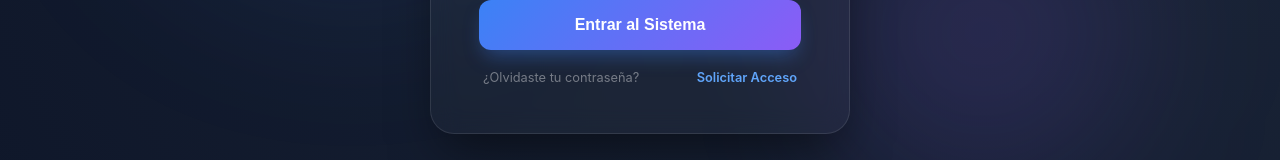
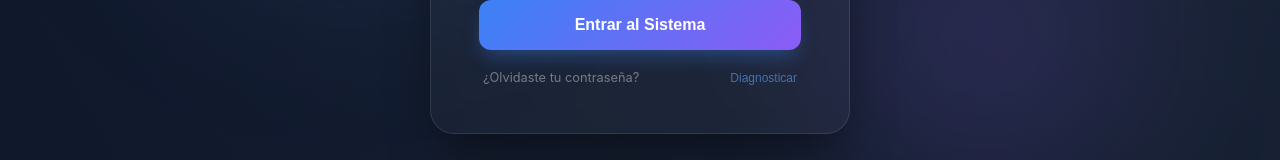
Before and after one commit to fedecuas/blc_hub, a Next.js app: page /login in a window 1280 px wide. Shown: the part 543-703 px from the top of the page. Built offline with nearby package versions, Linux system fonts and the light colour scheme; no server answers.

Commit message:
Identity Protection: Hardened profile saving and added on-screen connection diagnostics

```diff
--- a/src/app/login/page.tsx
+++ b/src/app/login/page.tsx
@@ -11,6 +11,29 @@ export default function LoginPage() {
     const [isSubmitting, setIsSubmitting] = useState(false);
     const { login } = useAuth();
     const router = useRouter();
+    const [showDebug, setShowDebug] = useState(false);
+    const [debugInfo, setDebugInfo] = useState<any>(null);
+
+    const runDiagnostics = async () => {
+        setDebugInfo({ status: 'Probando...', time: Date.now() });
+        const start = Date.now();
+        try {
+            const res = await fetch(`${process.env.NEXT_PUBLIC_SUPABASE_URL}/auth/v1/health`);
+            const end = Date.now();
+            setDebugInfo({
+                url: process.env.NEXT_PUBLIC_SUPABASE_URL ? 'Configurada ✅' : 'NO CONFIGURADA ❌',
+                key: process.env.NEXT_PUBLIC_SUPABASE_ANON_KEY ? 'Configurada ✅' : 'NO CONFIGURADA ❌',
+                latencia: `${end - start}ms`,
+                status: res.status === 200 ? 'Conectado 🟢' : `Error ${res.status} 🔴`
+            });
+        } catch (err: any) {
+            setDebugInfo({
+                url: process.env.NEXT_PUBLIC_SUPABASE_URL ? 'Configurada ✅' : 'NO CONFIGURADA ❌',
+                status: 'Error de Red / Bloqueado ❌',
+                error: err.message
+            });
+        }
+    };
 
     const handleSubmit = async (e: React.FormEvent) => {
         e.preventDefault();
@@ -172,10 +195,43 @@ export default function LoginPage() {
                         {isSubmitting ? 'Iniciando sesión...' : 'Entrar al Sistema'}
                     </button>
 
-                    <div style={{ display: 'flex', justifyContent: 'space-between', padding: '0 4px' }}>
+                    <div style={{ display: 'flex', justifyContent: 'space-between', padding: '0 4px', alignItems: 'center' }}>
                         <a href="#" style={{ color: 'rgba(255, 255, 255, 0.4)', fontSize: '0.8rem', textDecoration: 'none' }}>¿Olvidaste tu contraseña?</a>
-                        <a href="#" style={{ color: '#60a5fa', fontSize: '0.8rem', textDecoration: 'none', fontWeight: 600 }}>Solicitar Acceso</a>
+                        <button
+                            type="button"
+                            onClick={() => {
+                                setShowDebug(!showDebug);
+                                if (!showDebug) runDiagnostics();
+                            }}
+                            style={{ background: 'none', border: 'none', color: '#60a5fa', fontSize: '0.75rem', cursor: 'pointer', opacity: 0.6 }}
+                        >
+                            {showDebug ? 'Ocultar Diagnóstico' : 'Diagnosticar'}
+                        </button>
                     </div>
+
+                    {showDebug && debugInfo && (
+                        <div style={{
+                            background: 'rgba(0,0,0,0.3)',
+                            padding: '1rem',
+                            borderRadius: '12px',
+                            fontSize: '0.7rem',
+                            color: 'rgba(255,255,255,0.7)',
+                            border: '1px solid rgba(255,255,255,0.1)',
+                            display: 'flex',
+                            flexDirection: 'column',
+                            gap: '0.4rem'
+                        }}>
+                            <div style={{ fontWeight: 700, color: '#60a5fa', marginBottom: '0.2rem' }}>ESTADO DE CONEXIÓN</div>
+                            <div>Supabase URL: {debugInfo.url}</div>
+                            <div>Supabase Key: {debugInfo.key}</div>
+                            <div>Estado API: {debugInfo.status}</div>
+                            {debugInfo.latencia && <div>Latencia: {debugInfo.latencia}</div>}
+                            {debugInfo.error && <div style={{ color: '#ef4444' }}>Error: {debugInfo.error}</div>}
+                            <div style={{ marginTop: '0.5rem', opacity: 0.5, fontSize: '0.6rem' }}>
+                                Si "Estado API" es Error de Red, revisa si tienes AdBlock activo.
+                            </div>
+                        </div>
+                    )}
                 </form>
             </div>
 
--- a/src/context/DataContext.tsx
+++ b/src/context/DataContext.tsx
@@ -726,23 +726,24 @@ export function DataProvider({ children }: { children: ReactNode }) {
             updatedAt: new Date().toISOString()
         }));
 
-        // 2. Map to Supabase schema
+        // 2. Map to Supabase schema - ONLY if we have valid non-null data
         const mappedUpdates: any = {
             id: user.id,
-            name: fullName,
-            first_name: firstName,
-            last_name: lastName,
-            role: updates.role !== undefined ? updates.role : currentUser.role,
-            avatar_url: updates.avatarUrl !== undefined ? updates.avatarUrl : currentUser.avatarUrl,
-            bio: updates.bio !== undefined ? updates.bio : currentUser.bio,
-            phone: updates.phone !== undefined ? updates.phone : currentUser.phone,
-            location: updates.location !== undefined ? updates.location : currentUser.location,
-            language: updates.language !== undefined ? updates.language : currentUser.language,
             updated_at: new Date().toISOString()
         };
 
+        if (fullName) mappedUpdates.name = fullName;
+        if (firstName) mappedUpdates.first_name = firstName;
+        if (lastName) mappedUpdates.last_name = lastName;
+        if (updates.role !== undefined) mappedUpdates.role = updates.role;
+        if (updates.avatarUrl !== undefined) mappedUpdates.avatar_url = updates.avatarUrl;
+        if (updates.bio !== undefined) mappedUpdates.bio = updates.bio;
+        if (updates.phone !== undefined) mappedUpdates.phone = updates.phone;
+        if (updates.location !== undefined) mappedUpdates.location = updates.location;
+        if (updates.language !== undefined) mappedUpdates.language = updates.language;
+
         try {
-            console.log('[DataContext] Sending to Supabase with 6s timeout guard...');
+            console.log('[DataContext] Sending to Supabase with 6s timeout guard...', mappedUpdates);
             // We use upsert to ensure the row exists
             const result = await withTimeout<any>(supabase.from('profiles').upsert(mappedUpdates));
 
```
